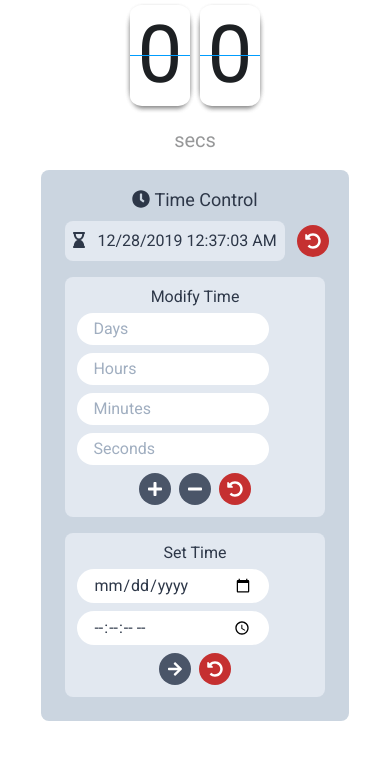
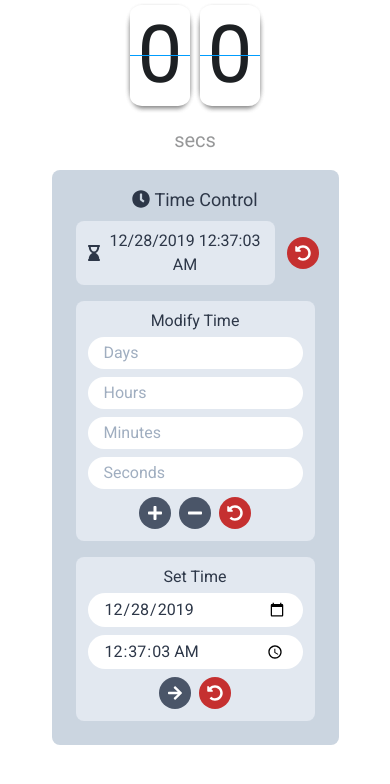
Before and after one commit to charyung/countdown-timer, a React (Create React App) app: page / in a window 390 px wide. Shown: the top 784 px of the page. Built offline with nearby package versions, Linux system fonts and the light colour scheme.

Commit message:
add error checking; fix width issue; update readme

```diff
--- a/src/TimeController/TimeController.js
+++ b/src/TimeController/TimeController.js
@@ -15,7 +15,8 @@ import {
 
 // CSS
 import classnames from 'classnames';
-const inputStyle = 'px-4 py-1 m-1 w-48 rounded-full';
+import classes from './TimeController.module.scss';
+const inputStyle = 'px-4 py-1 m-1 sm:w-48 rounded-full';
 
 const Button = ({ children, ...props }) => (
     <button
@@ -46,11 +47,12 @@ const TimeController = ({ modifyTime, setTime, resetToPresent, ...props }) => {
 
     const formatTime = time => time.toString().padStart(2, '0');
     const setTimeDefault = {
-        date: '',
-        time: ''
+        date: `${date.getFullYear()}-${formatTime(date.getMonth() + 1)}-${formatTime(date.getDate())}`,
+        time: `${formatTime(date.getHours())}:${formatTime(date.getMinutes())}:${formatTime(date.getSeconds())}`
     };
     const [customSetTime, setCustomSetTime] = useState(setTimeDefault);
 
+    const [outOfBounds, setOutOfBounds] = useState(false);
     const moddedModifyTime = modifier => {
         const finalAmount =
             Object.keys(customAddTime).reduce(
@@ -58,7 +60,10 @@ const TimeController = ({ modifyTime, setTime, resetToPresent, ...props }) => {
             ) * modifier;
 
         if (Math.abs(props.time / 1000 + finalAmount) <= TIME_LIMIT) {
+            setOutOfBounds(false);
             modifyTime(finalAmount);
+        } else {
+            setOutOfBounds(true);
         }
     };
 
@@ -70,19 +75,36 @@ const TimeController = ({ modifyTime, setTime, resetToPresent, ...props }) => {
     };
 
     return (
-        <div className="inline-block p-4 m-4 rounded-lg bg-gray-400 text-gray-800">
+        <div
+            className={classnames(
+                classes.TimeControl,
+                'inline-block p-4 m-4 rounded-lg bg-gray-400 text-gray-800'
+            )}
+        >
             <div className="text-lg">
                 <Icon icon={faClock} /> Time Control
             </div>
 
             <div className="flex items-center justify-center">
-                <span className="flex-1 p-2 m-2 rounded-lg bg-gray-300">
-                    <Icon icon={faHourglassEnd} className="mr-3" />
-                    {date.toLocaleDateString()} {date.toLocaleTimeString()}
+                <span className="flex items-center flex-1 p-2 m-2 rounded-lg bg-gray-300">
+                    <Icon icon={faHourglassEnd} className="mx-1" />
+                    <span className="flex-1">
+                        {outOfBounds ? (
+                            <span className="text-red-700">
+                                Date must be between April 20th 271821 BCE and September 12, 275760 CE.
+                            </span>
+                        ) : (
+                            <>
+                                {date.toLocaleDateString()}{' '}
+                                {date.toLocaleTimeString()}
+                            </>
+                        )}
+                    </span>
                 </span>
                 <Button
                     onClick={() => {
                         resetToPresent();
+                        setOutOfBounds(false);
                     }}
                     colour="red"
                     title="Reset to present"
@@ -172,7 +194,6 @@ const TimeController = ({ modifyTime, setTime, resetToPresent, ...props }) => {
                             className={inputStyle}
                             type="date"
                             pattern="\d{4}-\d{2}-\d{2}"
-                            placeholder="yyyy-mm-dd"
                             value={customSetTime['date']}
                             onChange={e => {
                                 setCustomSetTime({
@@ -186,7 +207,6 @@ const TimeController = ({ modifyTime, setTime, resetToPresent, ...props }) => {
                             type="time"
                             step="1"
                             pattern="[0-9]{2}:[0-9]{2}:[0-9]{2}"
-                            placeholder="hh:mm:ss"
                             value={customSetTime['time']}
                             onChange={e => {
                                 setCustomSetTime({
--- /dev/null
+++ b/src/TimeController/TimeController.module.scss
@@ -0,0 +1,3 @@
+.TimeControl {
+    width: min-content;
+}
```
Also changed, not shown: 1 other file (tests, documents, lock files or other folders).
